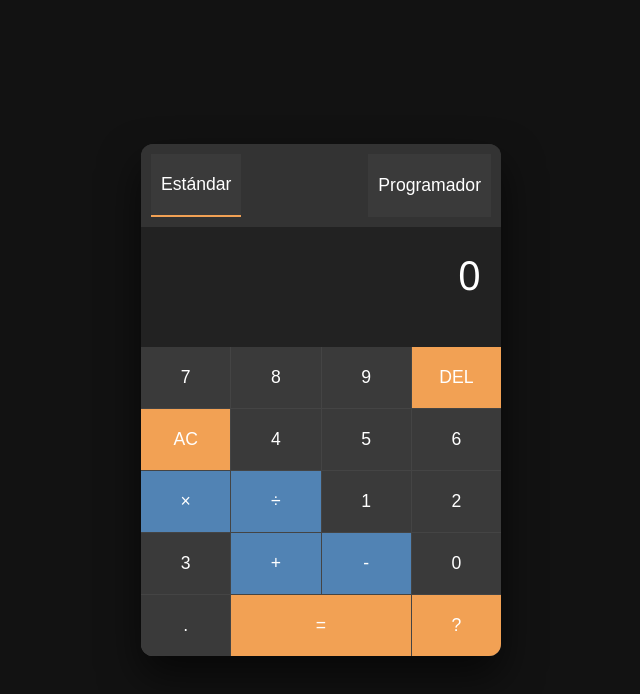
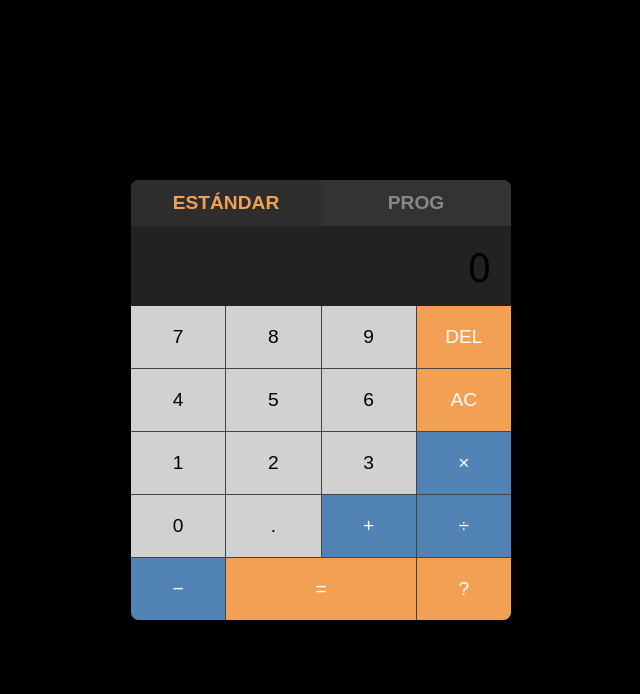
Before and after one commit to SalamancaAlvin/Calculadora-Dual, a plain HTML site: page index.html in a window 1280 px wide. Both pictures are taken after a click on the button "DEL". Shown: the whole page, without its empty margins (319-959 px from the left). Drawn offline with Linux system fonts and the light colour scheme.

Commit message:
Update index.html

```diff
--- a/index.html
+++ b/index.html
@@ -3,216 +3,208 @@
 <head>
     <meta charset="UTF-8">
     <meta name="viewport" content="width=device-width, initial-scale=1.0">
-    <title>Calculadora Dual Pro</title>
+    <title>Calculadora Dual Pro - Estilo Visual Original</title>
     <style>
         :root {
-            --bg: #1a1a1a;
+            --bg: #121212;
             --panel: #2d2d2d;
-            --accent: #f2a154;
-            --blue: #5183b4;
-            --green: #539d67;
+            --accent: #f2a154; /* Naranja */
+            --blue: #5183b4;   /* Azul */
+            --green: #539d67;  /* Verde */
             --text: #ffffff;
         }
 
         body {
             font-family: 'Segoe UI', sans-serif;
-            background: #121212;
+            background: #000;
             display: flex;
             justify-content: center;
             align-items: center;
             min-height: 100vh;
             margin: 0;
-            color: white;
         }
 
         .calculator {
             background: var(--panel);
-            width: 360px;
-            border-radius: 12px;
+            width: 380px;
+            border-radius: 8px;
             overflow: hidden;
-            box-shadow: 0 20px 40px rgba(0,0,0,0.6);
+            box-shadow: 0 20px 50px rgba(0,0,0,0.5);
         }
 
-        /* Pantallas de Programador */
-        .prog-display {
-            display: none; /* Se activa en modo programador */
+        /* --- PANTALLAS (Estilo imagen) --- */
+        .prog-screens {
+            display: none;
             flex-direction: column;
         }
 
         .base-row {
             display: flex;
-            padding: 10px;
-            border-bottom: 1px solid #444;
+            padding: 12px 15px;
+            border-bottom: 1px solid rgba(255,255,255,0.1);
+            justify-content: space-between;
             align-items: center;
         }
 
-        .base-label { width: 60px; font-weight: bold; font-size: 0.8rem; }
-        .base-value { flex: 1; text-align: right; font-family: monospace; font-size: 1.2rem; }
-        .active-base { background: rgba(83, 157, 103, 0.2); }
+        .base-label { font-weight: bold; width: 60px; font-size: 0.9rem; }
+        .base-val { font-family: monospace; font-size: 1.2rem; }
 
-        /* Pantalla Estándar */
-        #main-display {
+        #std-display {
+            background: #222;
             height: 80px;
-            padding: 20px;
+            display: flex;
+            align-items: center;
+            justify-content: flex-end;
+            padding: 0 20px;
             font-size: 2.5rem;
-            text-align: right;
-            background: #222;
         }
 
-        /* Controles */
-        .mode-bar {
-            background: #333;
-            padding: 10px;
-            display: flex;
-            justify-content: space-between;
+        /* --- TABS --- */
+        .tabs { display: flex; background: #333; }
+        .tab {
+            flex: 1; padding: 12px; border: none; background: transparent;
+            color: #888; cursor: pointer; font-weight: bold;
+        }
+        .tab.active { color: var(--accent); background: var(--panel); }
+
+        /* --- GRID CORREGIDA --- */
+        .main-layout {
+            display: flex; /* Usamos flex para separar HEX del bloque estándar */
+            background: #444;
+            gap: 1px;
         }
 
-        .grid {
+        .hex-sidebar {
+            display: none; /* Se activa en modo prog */
+            flex-direction: column;
+            width: 70px;
+            gap: 1px;
+        }
+
+        .num-pad {
+            flex: 1;
             display: grid;
             grid-template-columns: repeat(4, 1fr);
             gap: 1px;
-            background: #444;
-        }
-
-        .prog-grid {
-            grid-template-columns: repeat(6, 1fr); /* Para A-F */
         }
 
         button {
             border: none;
-            padding: 20px 10px;
-            font-size: 1.1rem;
-            background: #3a3a3a;
-            color: white;
+            background: #d1d1d1;
+            color: #000;
+            padding: 20px 0;
+            font-size: 1.2rem;
             cursor: pointer;
         }
 
-        button:hover { background: #4a4a4a; }
-        button.op { background: var(--blue); }
-        button.special { background: var(--accent); }
-        button.hex { background: #555; display: none; } /* Ocultos por defecto */
+        button:hover { opacity: 0.9; }
 
-        .active-mode-btn { border-bottom: 2px solid var(--accent); }
+        /* Colores de la imagen */
+        .btn-blue { background: var(--blue); color: white; }
+        .btn-orange { background: var(--accent); color: white; }
+        .btn-hex { background: #555; color: white; flex: 1; }
+        .double { grid-column: span 2; }
+
+        /* Mostrar modo prog */
+        .prog-active .hex-sidebar { display: flex; }
+        .prog-active .prog-screens { display: flex; }
+
     </style>
 </head>
 <body>
 
-<div class="calculator">
-    <div class="mode-bar">
-        <button onclick="switchMode('std')" id="btn-std" class="active-mode-btn">Estándar</button>
-        <button onclick="switchMode('prog')" id="btn-prog">Programador</button>
+<div class="calculator" id="calc">
+    <div class="tabs">
+        <button class="tab active" id="t-std" onclick="setMode('std')">ESTÁNDAR</button>
+        <button class="tab" id="t-prog" onclick="setMode('prog')">PROG</button>
     </div>
 
-    <div id="std-screen">
-        <div id="main-display">0</div>
+    <div class="prog-screens">
+        <div class="base-row" style="background: var(--blue)"><span class="base-label">HEX</span><span id="h-v" class="base-val">0</span></div>
+        <div class="base-row" style="background: var(--green)"><span class="base-label">DEC</span><span id="d-v" class="base-val">0</span></div>
+        <div class="base-row" style="background: var(--blue)"><span class="base-label">OCT</span><span id="o-v" class="base-val">0</span></div>
+        <div class="base-row" style="background: #444"><span class="base-label">BIN</span><span id="b-v" class="base-val" style="font-size:0.9rem">0000 0000</span></div>
     </div>
 
-    <div id="prog-screen" class="prog-display">
-        <div class="base-row" style="background: var(--blue)"><span class="base-label">HEX</span><span id="val-hex" class="base-value">0</span></div>
-        <div class="base-row active-base" style="background: var(--green)"><span class="base-label">DEC</span><span id="val-dec" class="base-value">0</span></div>
-        <div class="base-row" style="background: var(--blue)"><span class="base-label">OCT</span><span id="val-oct" class="base-value">0</span></div>
-        <div class="base-row" style="background: #555"><span class="base-label">BIN</span><span id="val-bin" class="base-value" style="font-size: 0.8rem">0000 0000</span></div>
-    </div>
+    <div id="std-display">0</div>
 
-    <div class="grid" id="button-grid">
-        <button class="hex" onclick="press('A')">A</button>
-        <button class="hex" onclick="press('B')">B</button>
-        <button class="hex" onclick="press('C')">C</button>
-        <button class="hex" onclick="press('D')">D</button>
-        <button class="hex" onclick="press('E')">E</button>
-        <button class="hex" onclick="press('F')">F</button>
+    <div class="main-layout">
+        <div class="hex-sidebar">
+            <button class="btn-hex" onclick="add('A')">A</button>
+            <button class="btn-hex" onclick="add('B')">B</button>
+            <button class="btn-hex" onclick="add('C')">C</button>
+            <button class="btn-hex" onclick="add('D')">D</button>
+            <button class="btn-hex" onclick="add('E')">E</button>
+            <button class="btn-hex" onclick="add('F')">F</button>
+        </div>
 
-        <button onclick="press('7')">7</button>
-        <button onclick="press('8')">8</button>
-        <button onclick="press('9')">9</button>
-        <button class="special" onclick="del()">DEL</button>
-        <button class="special" onclick="clearAll()">AC</button>
+        <div class="num-pad">
+            <button onclick="add('7')">7</button>
+            <button onclick="add('8')">8</button>
+            <button onclick="add('9')">9</button>
+            <button class="btn-orange" onclick="del()">DEL</button>
 
-        <button onclick="press('4')">4</button>
-        <button onclick="press('5')">5</button>
-        <button onclick="press('6')">6</button>
-        <button class="op" onclick="press('*')">×</button>
-        <button class="op" onclick="press('/')">÷</button>
+            <button onclick="add('4')">4</button>
+            <button onclick="add('5')">5</button>
+            <button onclick="add('6')">6</button>
+            <button class="btn-orange" onclick="clearAll()">AC</button>
 
-        <button onclick="press('1')">1</button>
-        <button onclick="press('2')">2</button>
-        <button onclick="press('3')">3</button>
-        <button class="op" onclick="press('+')">+</button>
-        <button class="op" onclick="press('-')">-</button>
+            <button onclick="add('1')">1</button>
+            <button onclick="add('2')">2</button>
+            <button onclick="add('3')">3</button>
+            <button class="btn-blue" onclick="add('*')">×</button>
 
-        <button onclick="press('0')">0</button>
-        <button onclick="press('.')">.</button>
-        <button class="special" style="grid-column: span 2" onclick="calculate()">=</button>
-        <button class="special">?</button>
+            <button onclick="add('0')">0</button>
+            <button onclick="add('.')">.</button>
+            <button class="btn-blue" onclick="add('+')">+</button>
+            <button class="btn-blue" onclick="add('/')">÷</button>
+
+            <button class="btn-blue" onclick="add('-')">−</button>
+            <button class="btn-orange double" onclick="solve()">=</button>
+            <button class="btn-orange">?</button>
+        </div>
     </div>
 </div>
 
 <script>
-    let currentMode = 'std';
-    let currentInput = "0";
+    let val = "0";
+    let isProg = false;
 
-    function switchMode(mode) {
-        currentMode = mode;
-        const hexBtns = document.querySelectorAll('.hex');
-        const grid = document.getElementById('button-grid');
+    function setMode(m) {
+        isProg = (m === 'prog');
+        document.getElementById('calc').className = isProg ? 'calculator prog-active' : 'calculator';
+        document.getElementById('t-std').classList.toggle('active', !isProg);
+        document.getElementById('t-prog').classList.toggle('active', isProg);
+        update();
+    }
 
-        if(mode === 'prog') {
-            document.getElementById('prog-screen').style.display = 'flex';
-            document.getElementById('std-screen').style.display = 'none';
-            hexBtns.forEach(b => b.style.display = 'block');
-            grid.style.gridTemplateColumns = 'repeat(5, 1fr)';
-            document.getElementById('btn-prog').classList.add('active-mode-btn');
-            document.getElementById('btn-std').classList.remove('active-mode-btn');
-        } else {
-            document.getElementById('prog-screen').style.display = 'none';
-            document.getElementById('std-screen').style.display = 'block';
-            hexBtns.forEach(b => b.style.display = 'none');
-            grid.style.gridTemplateColumns = 'repeat(5, 1fr)';
-            document.getElementById('btn-std').classList.add('active-mode-btn');
-            document.getElementById('btn-prog').classList.remove('active-mode-btn');
+    function add(v) {
+        if (val === "0" && v !== ".") val = v;
+        else val += v;
+        update();
+    }
+
+    function clearAll() { val = "0"; update(); }
+    function del() { val = val.length > 1 ? val.slice(0, -1) : "0"; update(); }
+
+    function update() {
+        document.getElementById('std-display').innerText = val;
+        if(isProg) {
+            let n = parseInt(val.replace(/[^\dA-F]/g, ''), 10) || 0;
+            document.getElementById('h-v').innerText = n.toString(16).toUpperCase();
+            document.getElementById('d-v').innerText = n.toString(10);
+            document.getElementById('o-v').innerText = n.toString(8);
+            document.getElementById('b-v').innerText = n.toString(2).padStart(8, '0').replace(/(.{4})/g, '$1 ');
         }
     }
 
-    function press(val) {
-        if(currentInput === "0") currentInput = val;
-        else currentInput += val;
-        updateDisplays();
-    }
-
-    function clearAll() {
-        currentInput = "0";
-        updateDisplays();
-    }
-
-    function del() {
-        currentInput = currentInput.length > 1 ? currentInput.slice(0, -1) : "0";
-        updateDisplays();
-    }
-
-    function updateDisplays() {
-        // Pantalla Estándar
-        document.getElementById('main-display').innerText = currentInput;
-
-        // Lógica de Programador
+    function solve() {
         try {
-            // Intentamos convertir a número decimal para las bases
-            let num = parseInt(currentInput, 10);
-            if(!isNaN(num)) {
-                document.getElementById('val-hex').innerText = num.toString(16).toUpperCase();
-                document.getElementById('val-dec').innerText = num.toString(10);
-                document.getElementById('val-oct').innerText = num.toString(8);
-                document.getElementById('val-bin').innerText = num.toString(2).padStart(8, '0').replace(/(.{4})/g, '$1 ');
-            }
-        } catch(e) {}
-    }
-
-    function calculate() {
-        try {
-            currentInput = eval(currentInput.replace('×', '*').replace('÷', '/')).toString();
-            updateDisplays();
-        } catch(e) {
-            currentInput = "Error";
-            updateDisplays();
+            let res = new Function(`return ${val.replace(/×/g, '*').replace(/÷/g, '/')}`)();
+            val = Number(res.toPrecision(10)).toString();
+            update();
+        } catch {
+            val = "Error"; update(); setTimeout(clearAll, 1000);
         }
     }
 </script>
```
